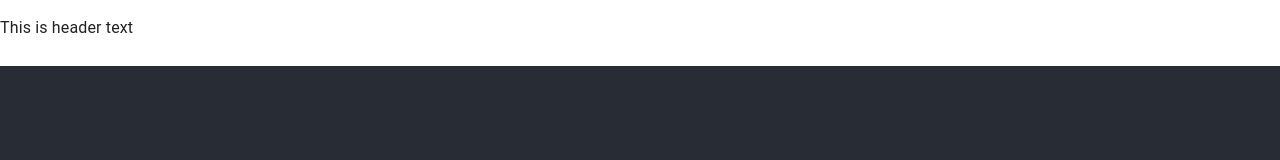
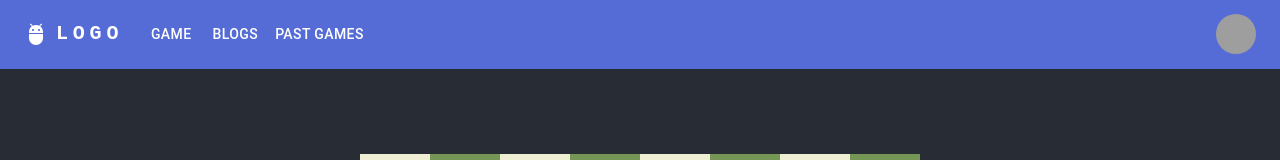
Before and after one commit to vhdcpatel/Chess-Game, a React (Vite) app in the folder frontend/: page / in a window 1280 px wide. Shown: the top 160 px of the page. Built offline with nearby package versions, Linux system fonts and the light colour scheme; grey boxes are pictures that could not be loaded.

Commit message:
Added the Header bar and adjust the layout according to the header height.

```diff
--- a/frontend/package.json
+++ b/frontend/package.json
@@ -15,6 +15,7 @@
   "dependencies": {
     "@emotion/react": "^11.11.4",
     "@emotion/styled": "^11.11.5",
+    "@mui/icons-material": "^5.16.0",
     "@mui/material": "^5.16.0",
     "@types/react-router-dom": "^5.3.3",
     "chess.js": "^1.0.0-beta.8",
--- /dev/null
+++ b/frontend/src/components/header/HeaderBar.tsx
@@ -0,0 +1,180 @@
+import * as React from 'react';
+import AppBar from '@mui/material/AppBar';
+import Box from '@mui/material/Box';
+import Toolbar from '@mui/material/Toolbar';
+import IconButton from '@mui/material/IconButton';
+import Typography from '@mui/material/Typography';
+import Menu from '@mui/material/Menu';
+import MenuIcon from '@mui/icons-material/Menu';
+import Container from '@mui/material/Container';
+import Avatar from '@mui/material/Avatar';
+import Button from '@mui/material/Button';
+import Tooltip from '@mui/material/Tooltip';
+import MenuItem from '@mui/material/MenuItem';
+import AdbIcon from '@mui/icons-material/Adb';
+import { useNavigate } from 'react-router-dom';
+
+const pages = [{
+  name: 'Game',
+  url: '/'
+}, {
+  name: 'Blogs',
+  url: '/blogs'
+}, {
+  name: 'Past Games',
+  url: '/past-games'
+}];
+
+const settings = ['Profile', 'Account', 'Dashboard', 'Logout'];
+
+const  HeaderBar = () => {
+  const [anchorElNav, setAnchorElNav] = React.useState<null | HTMLElement>(null);
+  const [anchorElUser, setAnchorElUser] = React.useState<null | HTMLElement>(null);
+  const navigate = useNavigate();
+
+  const handleOpenNavMenu = (event: React.MouseEvent<HTMLElement>) => {
+    setAnchorElNav(event.currentTarget);
+  };
+  const handleOpenUserMenu = (event: React.MouseEvent<HTMLElement>) => {
+    setAnchorElUser(event.currentTarget);
+  };
+
+  const handleCloseNavMenu = () => {
+    setAnchorElNav(null);
+  };
+
+  const handleCloseUserMenu = () => {
+    setAnchorElUser(null);
+  };
+
+
+  const navigationHandler = (url: string) => () => {
+    navigate(url);
+    handleCloseNavMenu();
+  }
+
+  return (
+    <AppBar position="static">
+      <Container maxWidth="xl">
+        <Toolbar disableGutters>
+          <AdbIcon sx={{ display: { xs: 'none', md: 'flex' }, mr: 1 }} />
+          <Typography
+            variant="h6"
+            noWrap
+            component="a"
+            href="#app-bar-with-responsive-menu"
+            sx={{
+              mr: 2,
+              display: { xs: 'none', md: 'flex' },
+              fontFamily: 'monospace',
+              fontWeight: 700,
+              letterSpacing: '.3rem',
+              color: 'inherit',
+              textDecoration: 'none',
+            }}
+          >
+            LOGO
+          </Typography>
+
+          <Box sx={{ flexGrow: 1, display: { xs: 'flex', md: 'none' } }}>
+            <IconButton
+              size="large"
+              aria-label="account of current user"
+              aria-controls="menu-appbar"
+              aria-haspopup="true"
+              onClick={handleOpenNavMenu}
+              color="inherit"
+            >
+              <MenuIcon />
+            </IconButton>
+            <Menu
+              id="menu-appbar"
+              anchorEl={anchorElNav}
+              anchorOrigin={{
+                vertical: 'bottom',
+                horizontal: 'left',
+              }}
+              keepMounted
+              transformOrigin={{
+                vertical: 'top',
+                horizontal: 'left',
+              }}
+              open={Boolean(anchorElNav)}
+              onClose={handleCloseNavMenu}
+              sx={{
+                display: { xs: 'block', md: 'none' },
+              }}
+            >
+              {pages.map((page) => (
+                <MenuItem key={page.name} onClick={navigationHandler(page.url)}>
+                  <Typography textAlign="center">{page.name}</Typography>
+                </MenuItem>
+              ))}
+            </Menu>
+          </Box>
+          <AdbIcon sx={{ display: { xs: 'flex', md: 'none' }, mr: 1 }} />
+          <Typography
+            variant="h5"
+            noWrap
+            component="a"
+            href="#app-bar-with-responsive-menu"
+            sx={{
+              mr: 2,
+              display: { xs: 'flex', md: 'none' },
+              flexGrow: 1,
+              fontFamily: 'monospace',
+              fontWeight: 700,
+              letterSpacing: '.3rem',
+              color: 'inherit',
+              textDecoration: 'none',
+            }}
+          >
+            LOGO
+          </Typography>
+          <Box sx={{ flexGrow: 1, display: { xs: 'none', md: 'flex' } }}>
+            {pages.map((page) => (
+              <Button
+                key={page.name}
+                onClick={navigationHandler(page.url)}
+                sx={{ my: 2, color: 'white', display: 'block' }}
+              >
+                {page.name}
+              </Button>
+            ))}
+          </Box>
+
+          <Box sx={{ flexGrow: 0 }}>
+            <Tooltip title="Open settings">
+              <IconButton onClick={handleOpenUserMenu} sx={{ p: 0 }}>
+                <Avatar alt="M" src="/static/images/avatar/2.jpg" />
+              </IconButton>
+            </Tooltip>
+            <Menu
+              sx={{ mt: '45px' }}
+              id="menu-appbar"
+              anchorEl={anchorElUser}
+              anchorOrigin={{
+                vertical: 'top',
+                horizontal: 'right',
+              }}
+              keepMounted
+              transformOrigin={{
+                vertical: 'top',
+                horizontal: 'right',
+              }}
+              open={Boolean(anchorElUser)}
+              onClose={handleCloseUserMenu}
+            >
+              {settings.map((setting) => (
+                <MenuItem key={setting} onClick={handleCloseUserMenu}>
+                  <Typography textAlign="center">{setting}</Typography>
+                </MenuItem>
+              ))}
+            </Menu>
+          </Box>
+        </Toolbar>
+      </Container>
+    </AppBar>
+  );
+}
+export default HeaderBar;
--- a/frontend/src/layout/Layout.tsx
+++ b/frontend/src/layout/Layout.tsx
@@ -1,12 +1,11 @@
 import { Outlet } from 'react-router-dom'
 import styles from './LayoutStyles.module.css'
+import HeaderBar from '../components/header/HeaderBar';
 
 const Layout = () => {
     return (
         <div className={styles.mainOuterCtn}>
-            <header className={styles.header}>
-              <p>This is header text</p>
-            </header>
+            <HeaderBar />
             <main className={styles.mainBody}>
                 <Outlet />
             </main>
--- a/frontend/src/layout/LayoutStyles.module.css
+++ b/frontend/src/layout/LayoutStyles.module.css
@@ -7,5 +7,17 @@
 }
 
 .mainBody {
-  height: calc(100% - 50px);
+  height: calc(100% - 4.28125rem);
 }
+
+@media (max-width: 900px) {
+  .mainBody {
+    height: calc(100% - 4rem);
+  }
+}
+
+@media (max-width: 600px) {
+  .mainBody {
+    height: calc(100% - 3.5rem);
+  }
+}
```
Also changed, not shown: 1 other file (tests, documents, lock files or other folders).
